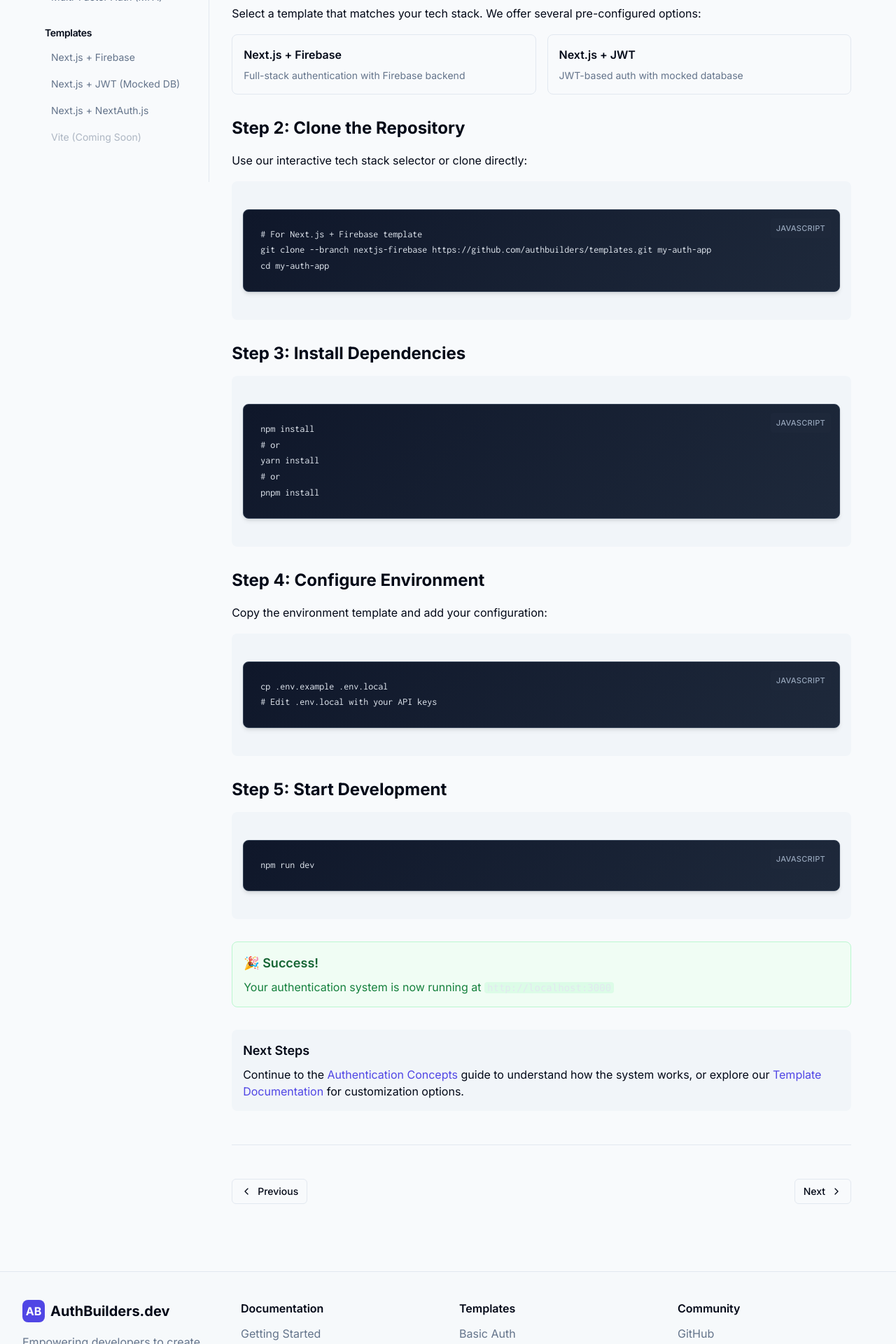
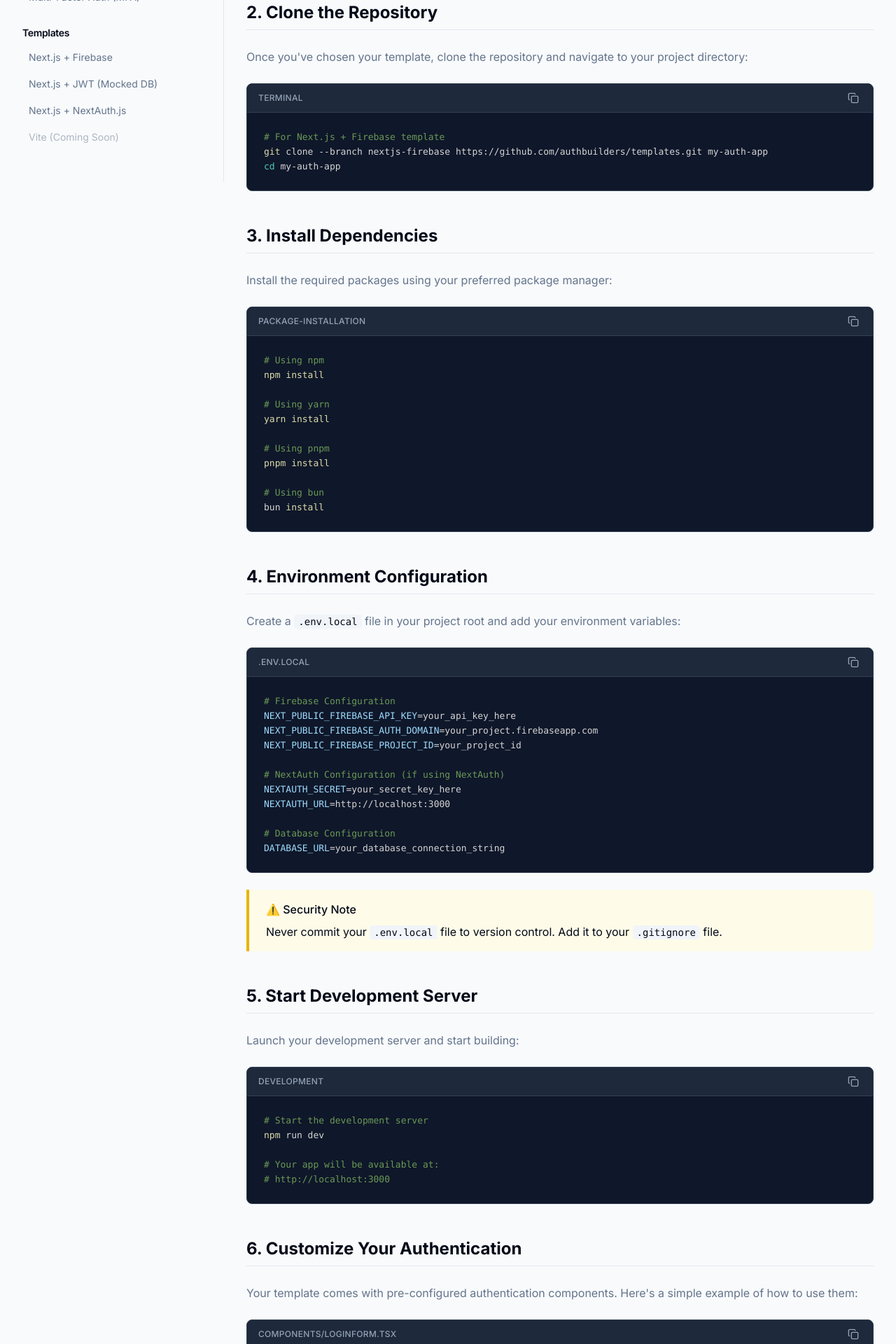
Before and after one commit to Matdweb/authbilders-dev, a React (Vite) app: page /docs/quick-start in a window 1280 px wide. Shown: the part 540-2460 px from the top of the page at 70% size. Built offline with nearby package versions, Linux system fonts and the light colour scheme.

Commit message:
Fix: Add syntax highlighting to code blocks
Integrate a library for syntax highlighting in code blocks within the documentation to improve readability and match the desired UI.

```diff
--- a/package.json
+++ b/package.json
@@ -40,6 +40,7 @@
     "@radix-ui/react-toggle-group": "^1.1.0",
     "@radix-ui/react-tooltip": "^1.1.4",
     "@tanstack/react-query": "^5.56.2",
+    "@types/react-syntax-highlighter": "^15.5.13",
     "class-variance-authority": "^0.7.1",
     "clsx": "^2.1.1",
     "cmdk": "^1.0.0",
--- /dev/null
+++ b/src/components/CodeBlock.tsx
@@ -0,0 +1,61 @@
+
+import { Prism as SyntaxHighlighter } from 'react-syntax-highlighter';
+import { vscDarkPlus } from 'react-syntax-highlighter/dist/esm/styles/prism';
+import { Copy, Check } from 'lucide-react';
+import { useState } from 'react';
+import { Button } from '@/components/ui/button';
+
+interface CodeBlockProps {
+  children: string;
+  language?: string;
+  filename?: string;
+}
+
+const CodeBlock = ({ children, language = 'javascript', filename }: CodeBlockProps) => {
+  const [copied, setCopied] = useState(false);
+
+  const handleCopy = async () => {
+    await navigator.clipboard.writeText(children);
+    setCopied(true);
+    setTimeout(() => setCopied(false), 2000);
+  };
+
+  return (
+    <div className="relative my-6 rounded-lg border border-slate-700 bg-slate-900 overflow-hidden">
+      {/* Header with filename and copy button */}
+      <div className="flex items-center justify-between px-4 py-2 bg-slate-800 border-b border-slate-700">
+        <span className="text-xs font-medium text-slate-400 uppercase tracking-wide">
+          {filename || language}
+        </span>
+        <Button
+          variant="ghost"
+          size="sm"
+          onClick={handleCopy}
+          className="h-6 w-6 p-0 text-slate-400 hover:text-slate-200"
+        >
+          {copied ? <Check className="h-3 w-3" /> : <Copy className="h-3 w-3" />}
+        </Button>
+      </div>
+
+      {/* Code content */}
+      <SyntaxHighlighter
+        language={language}
+        style={vscDarkPlus}
+        customStyle={{
+          margin: 0,
+          padding: '1.5rem',
+          background: 'transparent',
+          fontSize: '14px',
+          lineHeight: '1.5',
+        }}
+        showLineNumbers={false}
+        wrapLines={true}
+        wrapLongLines={true}
+      >
+        {children.trim()}
+      </SyntaxHighlighter>
+    </div>
+  );
+};
+
+export default CodeBlock;
--- a/src/index.css
+++ b/src/index.css
@@ -1,4 +1,3 @@
-
 @import url('https://fonts.googleapis.com/css2?family=Inter:wght@400;500;600;700&display=swap');
 @import url('https://fonts.googleapis.com/css2?family=Inconsolata:wght@400;700&display=swap');
 
@@ -102,78 +101,14 @@
     font-family: 'Inter', sans-serif;
   }
 
-  /* Enhanced syntax highlighting for code blocks */
-  pre {
-    @apply rounded-lg my-6 overflow-x-auto border border-slate-700;
-    background: linear-gradient(135deg, #0f172a 0%, #1e293b 100%);
-    box-shadow: 0 4px 6px -1px rgba(0, 0, 0, 0.1), 0 2px 4px -1px rgba(0, 0, 0, 0.06);
-    position: relative;
-  }
-
-  pre code {
-    @apply block p-6 font-mono text-sm leading-relaxed;
-    color: #e2e8f0;
-    font-family: 'Inconsolata', 'Fira Code', 'Monaco', 'Cascadia Code', monospace;
-  }
-
-  /* JavaScript/TypeScript syntax highlighting */
-  .keyword { color: #c792ea; font-weight: 500; } /* purple for keywords */
-  .string { color: #c3e88d; } /* green for strings */
-  .comment { color: #546e7a; font-style: italic; } /* gray for comments */
-  .function { color: #82aaff; } /* blue for functions */
-  .property { color: #f78c6c; } /* orange for properties */
-  .number { color: #f78c6c; } /* orange for numbers */
-  .operator { color: #89ddff; } /* cyan for operators */
-  .punctuation { color: #89ddff; } /* cyan for punctuation */
-
-  code {
-    @apply font-mono text-sm;
-    color: #e2e8f0;
+  /* Remove old code block styles since we're using react-syntax-highlighter */
+  code:not(pre code) {
+    @apply font-mono text-sm px-1.5 py-0.5 rounded bg-muted text-foreground;
   }
 
   .code-block {
-    @apply rounded-lg border border-slate-700 font-mono text-sm my-6 overflow-x-auto;
-    background: linear-gradient(135deg, #0f172a 0%, #1e293b 100%);
-    box-shadow: 0 4px 6px -1px rgba(0, 0, 0, 0.1), 0 2px 4px -1px rgba(0, 0, 0, 0.06);
-  }
-
-  .code-block code {
-    @apply block p-6 leading-relaxed;
-    color: #e2e8f0;
-  }
-
-  /* Copy button for code blocks */
-  pre::before {
-    content: "JavaScript";
-    position: absolute;
-    top: 12px;
-    right: 12px;
-    background: rgba(30, 41, 59, 0.8);
-    color: #94a3b8;
-    padding: 4px 8px;
-    border-radius: 4px;
-    font-size: 11px;
-    font-weight: 500;
-    font-family: 'Inter', sans-serif;
-    text-transform: uppercase;
-    letter-spacing: 0.025em;
-  }
-
-  /* Dark mode adjustments */
-  .dark pre {
-    background: linear-gradient(135deg, #0c0a09 0%, #1c1917 100%);
-    border-color: #374151;
-  }
-
-  .dark pre::before {
-    background: rgba(28, 25, 23, 0.8);
-    color: #9ca3af;
-  }
-}
-
-@layer utilities {
-  .gradient-text {
-    @apply bg-clip-text text-transparent bg-gradient-to-r from-authbuilders-purple to-authbuilders-purple-light;
+    @apply rounded-lg border border-slate-700 font-mono text-sm my-6 overflow-hidden;
+    background: #1e293b;
   }
 
   /* Enhanced documentation styles */
@@ -215,3 +150,9 @@
     @apply doc-callout border-red-500 bg-red-50 dark:bg-red-900/20;
   }
 }
+
+@layer utilities {
+  .gradient-text {
+    @apply bg-clip-text text-transparent bg-gradient-to-r from-authbuilders-purple to-authbuilders-purple-light;
+  }
+}
--- a/src/pages/docs/QuickStart.tsx
+++ b/src/pages/docs/QuickStart.tsx
@@ -1,91 +1,190 @@
 
-import Navbar from "@/components/Navbar";
-import Footer from "@/components/Footer";
-import DocSidebar from "@/components/DocSidebar";
-import DocContent from "@/components/DocContent";
+import DocContent from '@/components/DocContent';
+import Navbar from '@/components/Navbar';
+import Footer from '@/components/Footer';
+import DocSidebar from '@/components/DocSidebar';
+import CodeBlock from '@/components/CodeBlock';
 
 const QuickStart = () => {
   return (
-    <div className="min-h-screen min-w-96 flex flex-col">
+    <div className="min-h-screen bg-background">
       <Navbar />
-      <div className="lg:flex lg:flex-1 lg:container pt-14">
-        <DocSidebar />
+      <div className="flex">
+        <aside className="w-80 shrink-0">
+          <DocSidebar />
+        </aside>
         <main className="flex-1">
           <DocContent
-            title="Quick Start"
-            description="Get up and running with AuthBuilders in under 5 minutes."
+            title="Quick Start Guide"
+            description="Get up and running with AuthBuilders in under 5 minutes. Choose your tech stack and deploy a complete authentication system."
           >
-            <h2 className="text-2xl font-bold mt-8 mb-4">Prerequisites</h2>
-            <p className="leading-7 mb-4">
-              Before getting started, make sure you have the following installed:
-            </p>
-            <ul className="list-disc pl-6 space-y-2 mb-6">
-              <li>Node.js 16.x or later</li>
-              <li>Git</li>
-              <li>Your preferred code editor</li>
-            </ul>
+            <div className="space-y-8">
+              <section>
+                <h2 className="doc-heading">1. Choose Your Template</h2>
+                <p className="doc-paragraph">
+                  Start by selecting a template that matches your tech stack. We support various combinations of frontend frameworks, backend services, and authentication methods.
+                </p>
 
-            <h2 className="text-2xl font-bold mt-8 mb-4">Step 1: Choose Your Template</h2>
-            <p className="leading-7 mb-4">
-              Select a template that matches your tech stack. We offer several pre-configured options:
-            </p>
-            <div className="grid gap-4 md:grid-cols-2 mb-6">
-              <div className="border border-border rounded-lg p-4">
-                <h3 className="font-semibold mb-2">Next.js + Firebase</h3>
-                <p className="text-sm text-muted-foreground">Full-stack authentication with Firebase backend</p>
-              </div>
-              <div className="border border-border rounded-lg p-4">
-                <h3 className="font-semibold mb-2">Next.js + JWT</h3>
-                <p className="text-sm text-muted-foreground">JWT-based auth with mocked database</p>
-              </div>
-            </div>
+                <div className="doc-callout-info">
+                  <p className="font-medium mb-2">💡 Pro Tip</p>
+                  <p>Visit our <a href="/tech-stack-selector" className="text-primary hover:underline">Tech Stack Selector</a> to find the perfect template for your needs.</p>
+                </div>
+              </section>
 
-            <h2 className="text-2xl font-bold mt-8 mb-4">Step 2: Clone the Repository</h2>
-            <p className="leading-7 mb-4">
-              Use our interactive tech stack selector or clone directly:
-            </p>
-            <div className="bg-muted rounded-lg p-4 font-mono text-sm mb-6 overflow-auto">
-              <pre><code>{`# For Next.js + Firebase template
+              <section>
+                <h2 className="doc-heading">2. Clone the Repository</h2>
+                <p className="doc-paragraph">
+                  Once you've chosen your template, clone the repository and navigate to your project directory:
+                </p>
+
+                <CodeBlock language="bash" filename="terminal">
+{`# For Next.js + Firebase template
 git clone --branch nextjs-firebase https://github.com/authbuilders/templates.git my-auth-app
-cd my-auth-app`}</code></pre>
-            </div>
+cd my-auth-app`}
+                </CodeBlock>
+              </section>
 
-            <h2 className="text-2xl font-bold mt-8 mb-4">Step 3: Install Dependencies</h2>
-            <div className="bg-muted rounded-lg p-4 font-mono text-sm mb-6 overflow-auto">
-              <pre><code>{`npm install
-# or
+              <section>
+                <h2 className="doc-heading">3. Install Dependencies</h2>
+                <p className="doc-paragraph">
+                  Install the required packages using your preferred package manager:
+                </p>
+
+                <CodeBlock language="bash" filename="package-installation">
+{`# Using npm
+npm install
+
+# Using yarn
 yarn install
-# or
-pnpm install`}</code></pre>
-            </div>
 
-            <h2 className="text-2xl font-bold mt-8 mb-4">Step 4: Configure Environment</h2>
-            <p className="leading-7 mb-4">
-              Copy the environment template and add your configuration:
-            </p>
-            <div className="bg-muted rounded-lg p-4 font-mono text-sm mb-6 overflow-auto">
-              <pre><code>{`cp .env.example .env.local
-# Edit .env.local with your API keys`}</code></pre>
-            </div>
+# Using pnpm
+pnpm install
 
-            <h2 className="text-2xl font-bold mt-8 mb-4">Step 5: Start Development</h2>
-            <div className="bg-muted rounded-lg p-4 font-mono text-sm mb-6 overflow-auto">
-              <pre><code>{`npm run dev`}</code></pre>
-            </div>
+# Using bun
+bun install`}
+                </CodeBlock>
+              </section>
 
-            <div className="bg-green-50 dark:bg-green-900/20 border border-green-200 dark:border-green-800 rounded-lg p-4 mt-8">
-              <h3 className="text-lg font-semibold mb-2 text-green-800 dark:text-green-200">🎉 Success!</h3>
-              <p className="text-green-700 dark:text-green-300">
-                Your authentication system is now running at <code className="bg-green-100 dark:bg-green-800 px-1 rounded">http://localhost:3000</code>
-              </p>
-            </div>
+              <section>
+                <h2 className="doc-heading">4. Environment Configuration</h2>
+                <p className="doc-paragraph">
+                  Create a <code>.env.local</code> file in your project root and add your environment variables:
+                </p>
 
-            <div className="bg-muted p-4 rounded-lg mt-8">
-              <h3 className="text-lg font-semibold mb-2">Next Steps</h3>
-              <p>
-                Continue to the <a href="/docs/concepts/authentication" className="text-authbuilders-purple hover:underline">Authentication Concepts</a> guide to understand how the system works,
-                or explore our <a href="/docs/templates/nextjs-firebase" className="text-authbuilders-purple hover:underline">Template Documentation</a> for customization options.
-              </p>
+                <CodeBlock language="bash" filename=".env.local">
+{`# Firebase Configuration
+NEXT_PUBLIC_FIREBASE_API_KEY=your_api_key_here
+NEXT_PUBLIC_FIREBASE_AUTH_DOMAIN=your_project.firebaseapp.com
+NEXT_PUBLIC_FIREBASE_PROJECT_ID=your_project_id
+
+# NextAuth Configuration (if using NextAuth)
+NEXTAUTH_SECRET=your_secret_key_here
+NEXTAUTH_URL=http://localhost:3000
+
+# Database Configuration
+DATABASE_URL=your_database_connection_string`}
+                </CodeBlock>
+
+                <div className="doc-callout-warning">
+                  <p className="font-medium mb-2">⚠️ Security Note</p>
+                  <p>Never commit your <code>.env.local</code> file to version control. Add it to your <code>.gitignore</code> file.</p>
+                </div>
+              </section>
+
+              <section>
+                <h2 className="doc-heading">5. Start Development Server</h2>
+                <p className="doc-paragraph">
+                  Launch your development server and start building:
+                </p>
+
+                <CodeBlock language="bash" filename="development">
+{`# Start the development server
+npm run dev
+
+# Your app will be available at:
+# http://localhost:3000`}
+                </CodeBlock>
+              </section>
+
+              <section>
+                <h2 className="doc-heading">6. Customize Your Authentication</h2>
+                <p className="doc-paragraph">
+                  Your template comes with pre-configured authentication components. Here's a simple example of how to use them:
+                </p>
+
+                <CodeBlock language="typescript" filename="components/LoginForm.tsx">
+{`import { useState } from 'react';
+import { signInWithEmailAndPassword } from 'firebase/auth';
+import { auth } from '@/lib/firebase';
+
+export const LoginForm = () => {
+  const [email, setEmail] = useState('');
+  const [password, setPassword] = useState('');
+  const [loading, setLoading] = useState(false);
+
+  const handleLogin = async (e: React.FormEvent) => {
+    e.preventDefault();
+    setLoading(true);
+
+    try {
+      await signInWithEmailAndPassword(auth, email, password);
+      // User is now logged in
+    } catch (error) {
+      console.error('Login failed:', error);
+    } finally {
+      setLoading(false);
+    }
+  };
+
+  return (
+    <form onSubmit={handleLogin} className="space-y-4">
+      <input
+        type="email"
+        value={email}
+        onChange={(e) => setEmail(e.target.value)}
+        placeholder="Email"
+        className="w-full px-4 py-2 border rounded-lg"
+        required
+      />
+      <input
+        type="password"
+        value={password}
+        onChange={(e) => setPassword(e.target.value)}
+        placeholder="Password"
+        className="w-full px-4 py-2 border rounded-lg"
+        required
+      />
+      <button
+        type="submit"
+        disabled={loading}
+        className="w-full px-4 py-2 bg-blue-600 text-white rounded-lg disabled:opacity-50"
+      >
+        {loading ? 'Signing in...' : 'Sign In'}
+      </button>
+    </form>
+  );
+};`}
+                </CodeBlock>
+              </section>
+
+              <section>
+                <h2 className="doc-heading">Next Steps</h2>
+                <p className="doc-paragraph">
+                  Congratulations! You now have a working authentication system. Here are some next steps to consider:
+                </p>
+
+                <ul className="doc-list">
+                  <li><a href="/docs/concepts/authentication" className="text-primary hover:underline">Learn about authentication concepts</a></li>
+                  <li><a href="/docs/concepts/authorization" className="text-primary hover:underline">Implement role-based access control</a></li>
+                  <li><a href="/docs/concepts/sessions" className="text-primary hover:underline">Configure session management</a></li>
+                  <li><a href="/docs/concepts/mfa" className="text-primary hover:underline">Add multi-factor authentication</a></li>
+                </ul>
+
+                <div className="doc-callout-success">
+                  <p className="font-medium mb-2">🚀 Ready to Deploy?</p>
+                  <p>Check out our deployment guides for Vercel, Netlify, and other platforms in the Templates section.</p>
+                </div>
+              </section>
             </div>
           </DocContent>
         </main>
```
Also changed, not shown: 1 other file (tests, documents, lock files or other folders).
